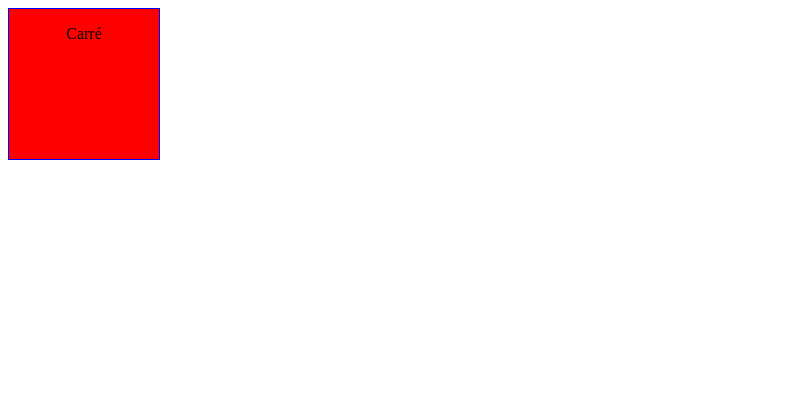
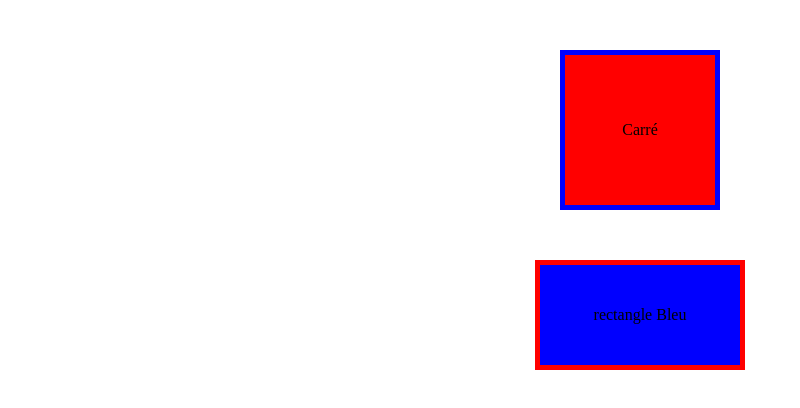
Before and after one commit to vivien46/test2, a plain HTML site: page index.html in a window 1280 px wide. Shown: the whole page, without its empty margins (0-800 px from the left). Drawn offline with Linux system fonts and the light colour scheme; files whose address does not match are found by name.

Commit message:
ajout rectangle

```diff
--- a/assets/css/app.css
+++ b/assets/css/app.css
@@ -1,2 +1,3 @@
 @import url(global.css);
-@import url(carrousel.css);
+@import url(./components/carrerouge.css);
+@import url(./components/rectanglebleu.css)
--- /dev/null
+++ b/assets/css/components/carrerouge.css
@@ -0,0 +1,11 @@
+.carreRouge {
+    width: 150px;
+    height: 150px;
+    background-color: red;
+    border: 5px solid blue;
+    display: flex;
+    justify-content: center;
+    align-items: center;
+    margin: 0 auto;
+    margin-top: 50px;
+}
--- /dev/null
+++ b/assets/css/components/rectanglebleu.css
@@ -0,0 +1,11 @@
+.rectangleBleu{
+    display: flex;
+    justify-content: center;
+    align-items: center;
+    margin: 0 auto;
+    margin-top: 50px;
+    width: 200px;
+    height: 100px;
+    background-color: blue;
+    border: 5px solid red;
+}
--- a/index.html
+++ b/index.html
@@ -15,9 +15,13 @@
     <p>Carré</p>
 </div>
 
+<div class="rectangleBleu">
+    <p>rectangle Bleu</p>
+</div>
 
 
-    <script src=""></script>
+
+    <script src="./scripts/app.js"></script>
 </body>
 
 </html>
```
Also changed, not shown: assets/css/carrousel.css (deleted), assets/css/components/global.css (renamed from assets/css/global.css).
